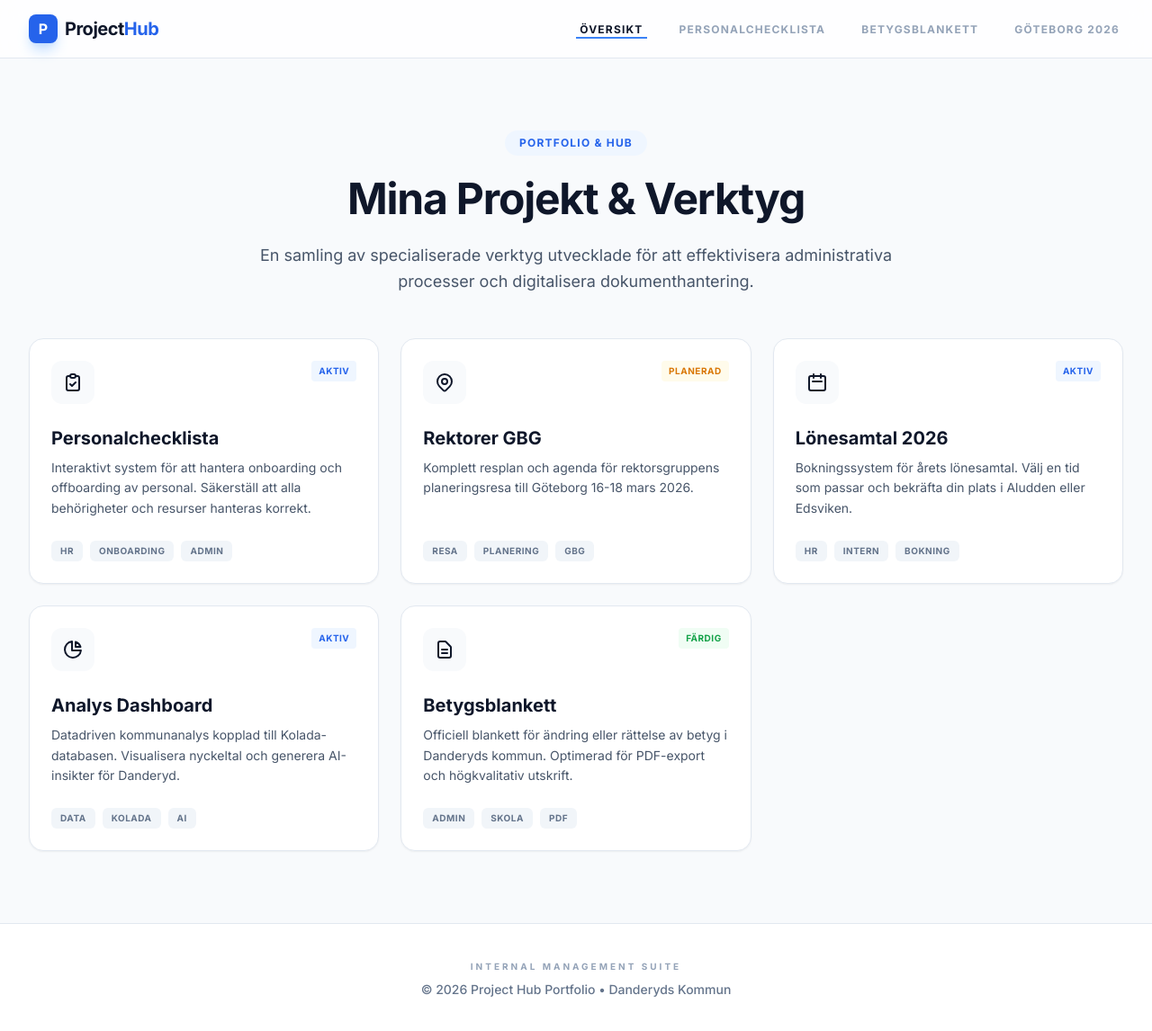
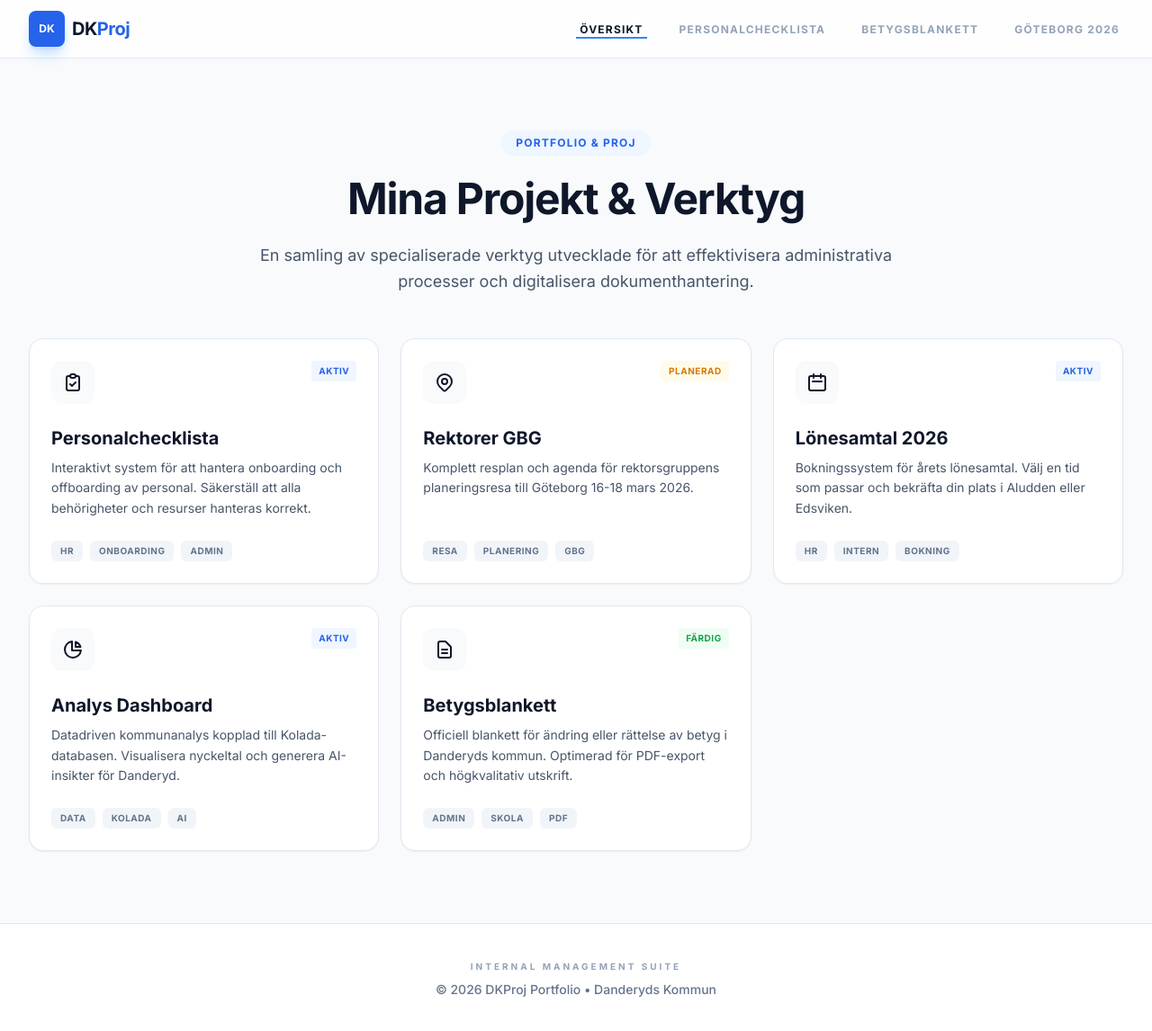
Before and after one commit to chrnot/DKProj, a React (Vite) app: page / in a window 1280 px wide. Shown: the top 1146 px of the page at 90% size. Built offline with nearby package versions, Linux system fonts and the light colour scheme.

Commit message:
refactor: Update application name to DKProj
Rebrands the application from "Project Hub" to "DKProj" across the UI and metadata, including the page title, logo, and footer. This change reflects the new official application name.

```diff
--- a/components/Dashboard.tsx
+++ b/components/Dashboard.tsx
@@ -76,7 +76,7 @@
     <div className="space-y-12 animate-fadeIn py-12">
       <header className="text-center max-w-3xl mx-auto px-4">
         <span className="inline-block px-4 py-1.5 mb-6 text-xs font-bold tracking-widest text-blue-600 uppercase bg-blue-50 rounded-full">
-          Portfolio & Hub
+          Portfolio & Proj
         </span>
         <h1 className="text-4xl md:text-5xl font-extrabold text-slate-900 tracking-tight">
           Mina Projekt & Verktyg
--- a/components/Layout.tsx
+++ b/components/Layout.tsx
@@ -26,8 +26,8 @@
                 </button>
               )}
               <Link to="/" className="flex items-center gap-2 group">
-                <div className="w-8 h-8 bg-blue-600 rounded-lg flex items-center justify-center text-white font-bold shadow-lg shadow-blue-200 group-hover:scale-105 transition-transform">P</div>
-                <span className="text-xl font-black tracking-tight text-slate-900">Project<span className="text-blue-600">Hub</span></span>
+                <div className="w-10 h-10 bg-blue-600 rounded-lg flex items-center justify-center text-white font-black text-xs shadow-lg shadow-blue-200 group-hover:scale-105 transition-transform">DK</div>
+                <span className="text-xl font-black tracking-tight text-slate-900">DK<span className="text-blue-600">Proj</span></span>
               </Link>
             </div>
 
@@ -77,7 +77,7 @@
         <div className="max-w-7xl mx-auto px-4 sm:px-6 lg:px-8 text-center">
           <p className="text-[10px] font-black text-slate-400 uppercase tracking-[0.3em] mb-2">Internal Management Suite</p>
           <div className="text-sm text-slate-500 font-medium">
-            &copy; {new Date().getFullYear()} Project Hub Portfolio &bull; Danderyds Kommun
+            &copy; {new Date().getFullYear()} DKProj Portfolio &bull; Danderyds Kommun
           </div>
         </div>
       </footer>
--- a/index.html
+++ b/index.html
@@ -3,7 +3,7 @@
 <head>
     <meta charset="UTF-8">
     <meta name="viewport" content="width=device-width, initial-scale=1.0">
-    <title>Project Hub - Mina Verktyg</title>
+    <title>DKProj - Mina Verktyg</title>
     <script src="https://cdn.tailwindcss.com"></script>
     <link href="https://fonts.googleapis.com/css2?family=Inter:wght@300;400;500;600;700&display=swap" rel="stylesheet">
     <style>
```
